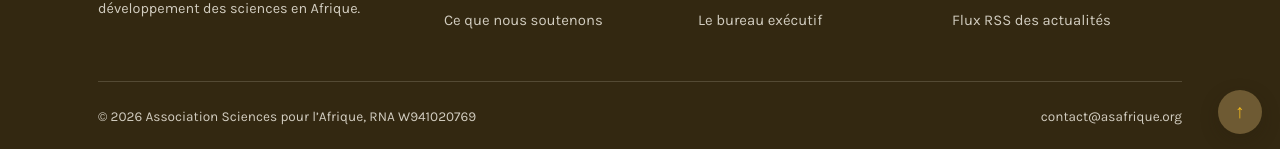
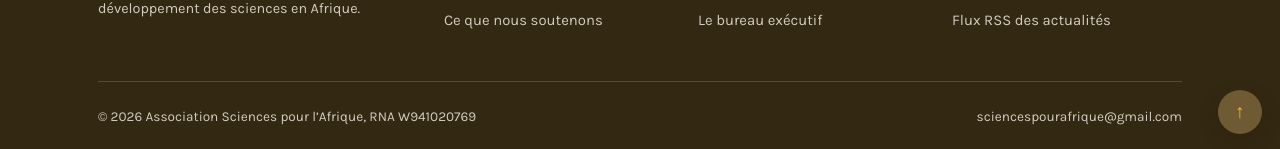
Before and after one commit to asafrique/site_asa, a Jekyll site: the page built from index.html, in a window 1280 px wide and 900 px high, scrolled down 5591 px. Shown: the part 748-897 px from the top of the window. Built offline with Jekyll 4.4.1, drawn with Linux system fonts in a browser that asks for light colours.

Commit message:
Modification de _data/site.yml

```diff
--- a/_data/site.yml
+++ b/_data/site.yml
@@ -2,7 +2,7 @@ nom: Association Sciences pour l’Afrique
 sigle: ASA
 baseline: Association loi 1901, apolitique et à but non lucratif, qui contribue
   à la promotion et au développement des sciences en Afrique.
-email: contact@asafrique.org
+email: sciencespourafrique@gmail.com
 rna: W941020769
 siege: Maisons-Alfort, France
 declaration: préfecture du Val-de-Marne, 3 novembre 2025
```
